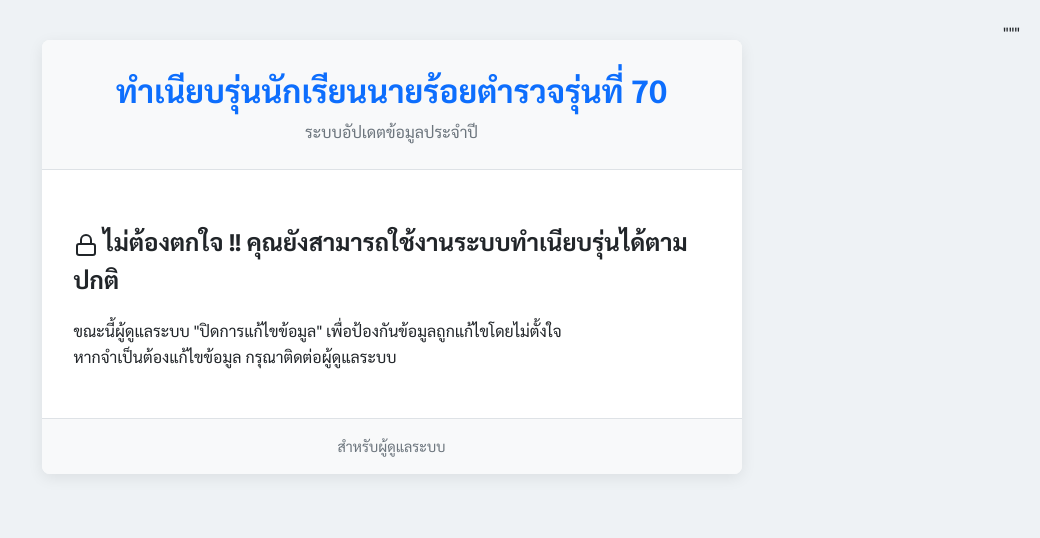
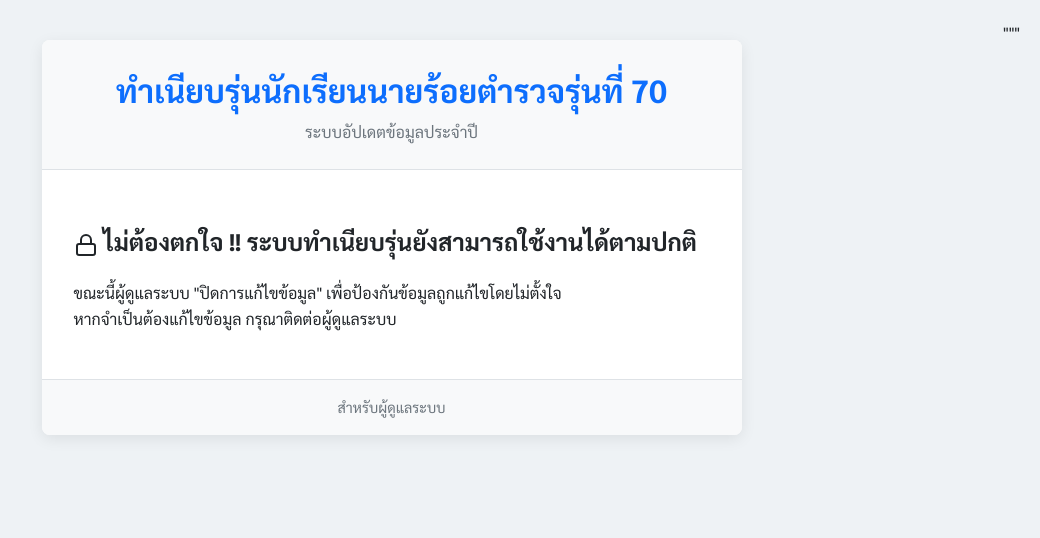
Before and after one commit to pych2536/rpca70, a Flask app: template templates/index.html in a window 1280 px wide. Shown: the top 538 px of the page, without its empty margins (240-1280 px from the left). Run offline with Flask 3, Linux system fonts and the light colour scheme; the template is opened without the code that fills it, so the values that code supplies are empty.

Commit message:
Update index.html

```diff
--- a/templates/index.html
+++ b/templates/index.html
@@ -24,7 +24,7 @@
             </form>
         {% else %}
             <div class="notice-box">
-                <h2><svg xmlns="http://www.w3.org/2000/svg" width="24" height="24" viewBox="0 0 24 24" fill="none" stroke="currentColor" stroke-width="2" stroke-linecap="round" stroke-linejoin="round" class="feather feather-lock"><rect x="3" y="11" width="18" height="11" rx="2" ry="2"></rect><path d="M7 11V7a5 5 0 0 1 10 0v4"></path></svg> ไม่ต้องตกใจ !!  คุณยังสามารถใช้งานระบบทำเนียบรุ่นได้ตามปกติ </h2>
+                <h2><svg xmlns="http://www.w3.org/2000/svg" width="24" height="24" viewBox="0 0 24 24" fill="none" stroke="currentColor" stroke-width="2" stroke-linecap="round" stroke-linejoin="round" class="feather feather-lock"><rect x="3" y="11" width="18" height="11" rx="2" ry="2"></rect><path d="M7 11V7a5 5 0 0 1 10 0v4"></path></svg> ไม่ต้องตกใจ !!   ระบบทำเนียบรุ่นยังสามารถใช้งานได้ตามปกติ</h2>
                 <p>ขณะนี้ผู้ดูแลระบบ "ปิดการแก้ไขข้อมูล" เพื่อป้องกันข้อมูลถูกแก้ไขโดยไม่ตั้งใจ<br>หากจำเป็นต้องแก้ไขข้อมูล กรุณาติดต่อผู้ดูแลระบบ</p>
             </div>
         {% endif %}
```
